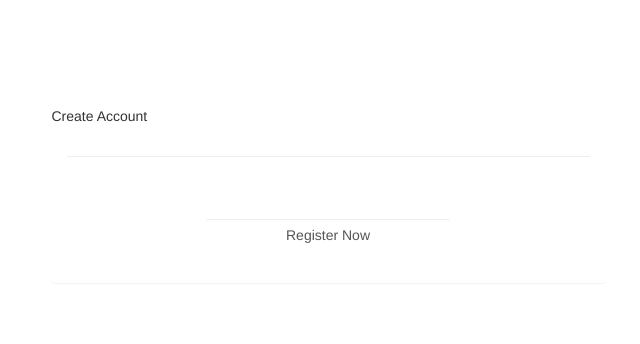
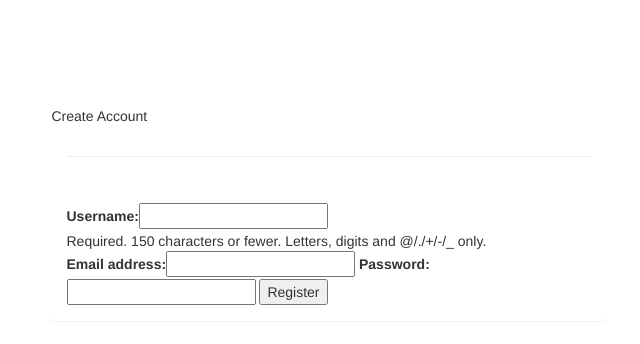
Before and after one commit to lukasfox23/Capstone, a Django app: page /register/ in a window 1280 px wide. Shown: the top 344 px of the page, without its empty margins (312-952 px from the left). Run offline with Django 3.2, Linux system fonts and the light colour scheme; some libraries are stand-ins or nearby versions.

Commit message:
Create user form

```diff
--- a/basic/templates/basic/login.html
+++ b/basic/templates/basic/login.html
@@ -56,7 +56,7 @@
                                             <input type="submit" name="login-submit" id="login-submit" tabindex="4" class="form-control btn btn-register" value="Log In">
                                         </div>
                                         <div class="col-xs-6">
-                                            <a href="/create" class="col-md-12 btn btn-register" role="button" tabindex="4">Register</a>
+                                            <a href="/register" class="col-md-12 btn btn-register" role="button" tabindex="4">Register</a>
                                             <input type="hidden" name="next" value="{{ next }}" />
                                         </div>
                                     </div>
--- a/basic/templates/basic/register.html
+++ b/basic/templates/basic/register.html
@@ -34,31 +34,10 @@
                 <div class="panel-body">
                     <div class="row">
                         <div class="col-lg-12">
-                            <form id="register-form" action="" method="post" role="form">
-                                {% csrf_token %}
-
-                                <div class="form-group">
-                                    {{ form.username.label_tag }}
-                                    {{ form.username }}
-                                </div>
-
-                                <div class="form-group">
-                                    {{ form.email.label_tag }}
-                                    {{ form.email }}
-                                </div>
-
-                                <div class="form-group">
-                                    {{ form.password.label_tag }}
-                                    {{ form.password }}
-                                </div>
-
-                                <div class="form-group">
-                                    <div class="row">
-                                        <div class="col-sm-6 col-sm-offset-3">
-                                            <input type="submit" name="register-submit" id="register-submit" tabindex="4" class="form-control btn btn-register" value="Register Now">
-                                        </div>
-                                    </div>
-                                </div>
+                            <form method="post" action="">
+                              {% csrf_token %}
+                              {{ form }}
+                              <input type="submit" value="Register" />
                             </form>
                         </div>
                     </div>
--- a/basic/views.py
+++ b/basic/views.py
@@ -4,8 +4,7 @@ from django.contrib.auth.models import User
 from django.contrib.auth.decorators import login_required
 from django.contrib.auth import login as auth_login
 from django.contrib.auth import authenticate
-from django.template import RequestContext
-from capstone.forms import RegistrationForm
+from capstone.forms import UserForm
 # Create your views here.
 # This function will return the Login page for the user to attempt to log in.
 def login(request):
@@ -14,18 +13,15 @@ def login(request):
 # This function handles
 def register(request):
     if request.method == "POST":
-        form = RegistrationForm(request.POST)
+        form = UserForm(request.POST)
         if form.is_valid():
-            data = form.cleaned_data
-            new_user = User.objects.create_user(username=data['username'],password=data['password'],email=data['email'])
-            new_user = authenticate(username=data['username'],password=data['password'])
+            new_user = User.objects.create_user(**form.cleaned_data)
             if new_user:
                 auth_login(request, new_user)
-                userInfo.save()
             return render(request, "basic/basic.html")
     else:
-        form = RegistrationForm()
-        return render(request, "basic/register.html")
+        form = UserForm()
+        return render(request,'basic/register.html', {'form':form})
 
 #@login_required(login_url='login/')
 def index(request):
--- a/capstone/forms.py
+++ b/capstone/forms.py
@@ -9,7 +9,7 @@ class LoginForm(AuthenticationForm):
     password = forms.CharField(label="Password", max_length=30,
                                widget=forms.TextInput(attrs={'class': 'form-control', 'name': 'password', 'type':'password'}))
 
-class RegistrationForm(forms.Form):
-    username = forms.CharField(label="Username", max_length=30, widget=forms.TextInput(attrs={'class': 'form-control', 'name': 'username'}))
-    email = forms.CharField(label="Email", max_length=30, widget=forms.TextInput(attrs={'class': 'form-control', 'name': 'email'}))
-    password = forms.CharField(label="Password", max_length=30, widget=forms.TextInput(attrs={'class': 'form-control', 'name': 'email'}))
+class UserForm(ModelForm):
+    class Meta:
+        model = User
+        fields = ['username','email','password']
```
Also changed, not shown: db.sqlite3.
